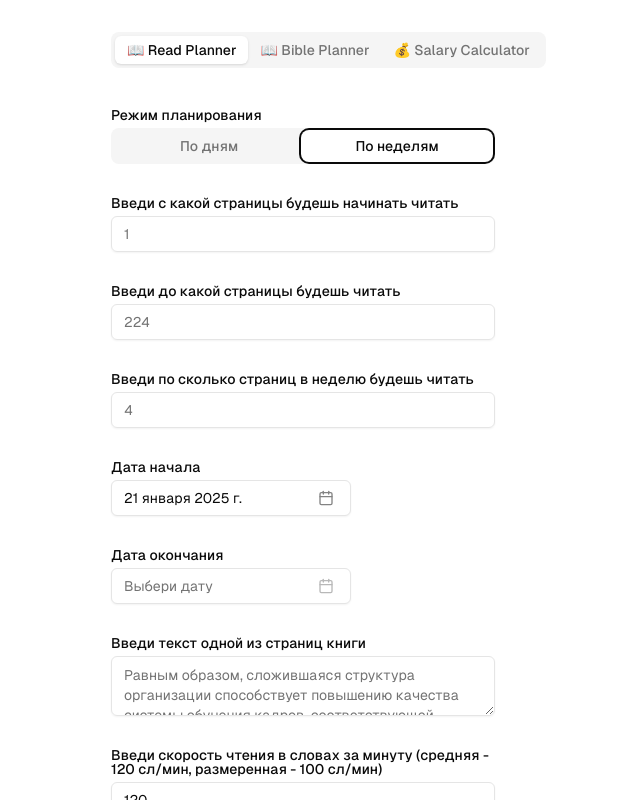
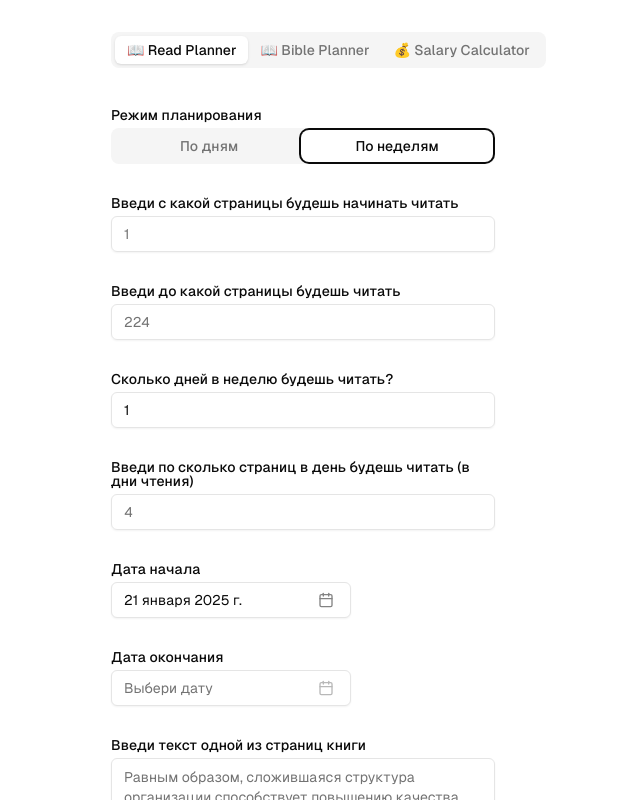
Before and after one commit to nezort11/salary-calculator, a Next.js app: page / in a window 1280 px wide. Both pictures are taken after a click on the tab "По неделям". Shown: the top 800 px of the page, without its empty margins (329-969 px from the left). Built offline with nearby package versions, Linux system fonts and the light colour scheme.

Commit message:
feat: enhance weekly book planning by allowing users to specify reading days per week and updating related calculations, and add agent rules for TypeScript verification.

```diff
--- a/app/containers/BookPlanner.tsx
+++ b/app/containers/BookPlanner.tsx
@@ -46,13 +46,14 @@ export const BookPlanner = () => {
   const [endDate, setEndDate] = useState<Date | undefined>();
   const [pageContent, setPageContent] = useState<string | undefined>();
   const [readingSpeed, setReadingSpeed] = useState<number | undefined>(
-    120
+    120,
   );
   const [isGenerating, setIsGenerating] = useState(false);
   const [lastModified, setLastModified] = useState<
     "pages" | "date" | null
   >(null);
   const [planMode, setPlanMode] = useState<"daily" | "weekly">("daily");
+  const [daysPerWeekCount, setDaysPerWeekCount] = useState<number>(1);
 
   // Calculate end date when pages per day/week changes
   const calculatedEndDate = useMemo(() => {
@@ -70,8 +71,9 @@ export const BookPlanner = () => {
         // pagesPerDayCount is pages per day
         daysNeeded = Math.ceil(totalPages / pagesPerDayCount);
       } else {
-        // pagesPerDayCount is pages per week
-        const weeksNeeded = Math.ceil(totalPages / pagesPerDayCount);
+        // pagesPerDayCount is pages per day, but only for daysPerWeekCount days
+        const pagesPerWeek = pagesPerDayCount * daysPerWeekCount;
+        const weeksNeeded = Math.ceil(totalPages / pagesPerWeek);
         daysNeeded = weeksNeeded * 7;
       }
 
@@ -88,6 +90,7 @@ export const BookPlanner = () => {
     lastModified,
     endDate,
     planMode,
+    daysPerWeekCount,
   ]);
 
   // Calculate pages per day/week when end date changes
@@ -107,8 +110,11 @@ export const BookPlanner = () => {
         if (planMode === "daily") {
           return Math.ceil(totalPages / daysAvailable);
         } else {
+          // Weekly mode: check how many "reading weeks" we have
           const weeksAvailable = Math.ceil(daysAvailable / 7);
-          return Math.ceil(totalPages / weeksAvailable);
+          // Total reading days available in that period
+          const totalReadingDays = weeksAvailable * daysPerWeekCount;
+          return Math.ceil(totalPages / totalReadingDays);
         }
       }
     }
@@ -121,6 +127,7 @@ export const BookPlanner = () => {
     lastModified,
     pagesPerDayCount,
     planMode,
+    daysPerWeekCount,
   ]);
 
   // Sync calculated values
@@ -140,18 +147,26 @@ export const BookPlanner = () => {
       // In daily mode: effectivePagesPerDay is pages per day
       return pagesReadCount / effectivePagesPerDay;
     } else {
-      // In weekly mode: effectivePagesPerDay is pages per week
-      const weeksNeeded = pagesReadCount / effectivePagesPerDay;
+      // effectivePagesPerDay is pages per READING day
+      // We need total weeks to get total duration days
+      const totalPagesPerWeek = effectivePagesPerDay * daysPerWeekCount;
+      const weeksNeeded = pagesReadCount / totalPagesPerWeek;
       return weeksNeeded * 7;
     }
-  }, [pagesReadCount, effectivePagesPerDay, planMode]);
+  }, [pagesReadCount, effectivePagesPerDay, planMode, daysPerWeekCount]);
 
   const pagesReadCountWeeks = pagesReadCountDays && pagesReadCountDays / 7;
   const pagesReadCountMonths =
     pagesReadCountDays && pagesReadCountDays / 30;
 
   const resultPlan = useMemo(() => {
-    if (startPage && endPage && effectivePagesPerDay && startDate) {
+    if (
+      startPage &&
+      endPage &&
+      effectivePagesPerDay &&
+      startDate &&
+      (planMode === "daily" || daysPerWeekCount)
+    ) {
       if (planMode === "daily") {
         // Daily plan generation
         const days = [];
@@ -164,18 +179,18 @@ export const BookPlanner = () => {
         ) {
           const currentEndPage = Math.min(
             currentStartPage + effectivePagesPerDay - 1,
-            endPage
+            endPage,
           );
           const currentDateDay = currentDate.getDate();
           const currentMonthNameLocalized = currentDate.toLocaleDateString(
             "ru-RU",
             {
               month: "short",
-            }
+            },
           );
           const dayOfWeek = format(currentDate, "EEEEEE", { locale: ru });
           days.push(
-            `${dayOfWeek}, ${currentDateDay} ${currentMonthNameLocalized} (день ${currentDayIndex}) — стр. ${currentStartPage}-${currentEndPage}`
+            `${dayOfWeek}, ${currentDateDay} ${currentMonthNameLocalized} (день ${currentDayIndex}) — стр. ${currentStartPage}-${currentEndPage}`,
           );
 
           currentDayIndex += 1;
@@ -188,18 +203,10 @@ export const BookPlanner = () => {
         const weeks = [];
         let currentWeekIndex = 1;
         const currentDate = new Date(startDate);
-        const pagesPerWeek = effectivePagesPerDay; // In weekly mode, this is already pages per week
 
-        for (
-          let currentStartPage = startPage;
-          currentStartPage < endPage;
-          currentStartPage += pagesPerWeek
-        ) {
-          const currentEndPage = Math.min(
-            currentStartPage + pagesPerWeek - 1,
-            endPage
-          );
+        let currentStartPage = startPage;
 
+        while (currentStartPage < endPage) {
           // Calculate week end date
           const weekEndDate = new Date(currentDate);
           weekEndDate.setDate(weekEndDate.getDate() + 6);
@@ -209,19 +216,36 @@ export const BookPlanner = () => {
             "ru-RU",
             {
               month: "short",
-            }
+            },
           );
           const endDateDay = weekEndDate.getDate();
           const endMonthNameLocalized = weekEndDate.toLocaleDateString(
             "ru-RU",
             {
               month: "short",
-            }
+            },
           );
 
-          weeks.push(
-            `Неделя ${currentWeekIndex}: ${startDateDay} ${startMonthNameLocalized} - ${endDateDay} ${endMonthNameLocalized} — стр. ${currentStartPage}-${currentEndPage}`
-          );
+          // Generate days for this week
+          const dayRanges = [];
+          for (let i = 0; i < daysPerWeekCount; i++) {
+            if (currentStartPage >= endPage) break;
+
+            const currentEndPage = Math.min(
+              currentStartPage + effectivePagesPerDay - 1,
+              endPage,
+            );
+            dayRanges.push(`${currentStartPage}-${currentEndPage}`);
+            currentStartPage = currentEndPage + 1;
+          }
+
+          if (dayRanges.length > 0) {
+            weeks.push(
+              `Неделя ${currentWeekIndex}: ${startDateDay} ${startMonthNameLocalized} - ${endDateDay} ${endMonthNameLocalized} — стр. ${dayRanges.join(
+                ", ",
+              )}`,
+            );
+          }
 
           currentWeekIndex += 1;
           currentDate.setDate(currentDate.getDate() + 7);
@@ -230,14 +254,21 @@ export const BookPlanner = () => {
         return weeks.join("\n");
       }
     }
-  }, [startPage, endPage, effectivePagesPerDay, startDate, planMode]);
+  }, [
+    startPage,
+    endPage,
+    effectivePagesPerDay,
+    startDate,
+    planMode,
+    daysPerWeekCount,
+  ]);
 
   const readTimeMinutes = useMemo(() => {
     if (pageContent && readingSpeed && effectivePagesPerDay) {
       const pageWords = pageContent.split(" ");
       const pageReadTimeMinutes = pageWords.length / readingSpeed;
 
-      // In both modes, multiply by pages (daily or weekly)
+      // effectivePagesPerDay is now always pages per one reading day
       return pageReadTimeMinutes * effectivePagesPerDay;
     }
   }, [pageContent, readingSpeed, effectivePagesPerDay]);
@@ -319,7 +350,7 @@ export const BookPlanner = () => {
         pageWidthMm,
         pageHeightMm,
         undefined,
-        "FAST"
+        "FAST",
       );
       const fileName = `План чтения ${
         startDate ? format(startDate, "PPP", { locale: ru }) : "-"
@@ -335,7 +366,7 @@ export const BookPlanner = () => {
         const isTMA =
           !!tg?.platform ||
           /tgWebAppPlatform|tgWebAppData/.test(
-            `${window.location.hash} ${window.location.search}`
+            `${window.location.hash} ${window.location.search}`,
           );
         if (isTMA) {
           const initData =
@@ -346,7 +377,7 @@ export const BookPlanner = () => {
                 : window.location.hash || "";
               const hashParams = new URLSearchParams(hash);
               const searchParams = new URLSearchParams(
-                window.location.search
+                window.location.search,
               );
               const encoded =
                 hashParams.get("tgWebAppData") ||
@@ -432,11 +463,34 @@ export const BookPlanner = () => {
           onChange={(e) => setEndPage(+e.target.value)}
         />
       </div>
+
+      {planMode === "weekly" && (
+        <div className="grid w-full max-w-sm items-center gap-1.5">
+          <Label htmlFor="daysPerWeek">
+            Сколько дней в неделю будешь читать?
+          </Label>
+          <Input
+            id="daysPerWeek"
+            type="number"
+            min={1}
+            max={7}
+            placeholder="1"
+            value={daysPerWeekCount}
+            onChange={(e) => {
+              const val = +e.target.value;
+              if (val > 0 && val <= 7) {
+                setDaysPerWeekCount(val);
+                setLastModified("pages");
+              }
+            }}
+          />
+        </div>
+      )}
+
       <div className="grid w-full max-w-sm items-center gap-1.5">
         <Label htmlFor="pageCount">
-          {planMode === "daily"
-            ? "Введи по сколько страниц в день будешь читать"
-            : "Введи по сколько страниц в неделю будешь читать"}
+          Введи по сколько страниц в день будешь читать{" "}
+          {planMode === "weekly" && "(в дни чтения)"}
         </Label>
         <Input
           id="pageCount"
@@ -458,7 +512,7 @@ export const BookPlanner = () => {
               variant={"outline"}
               className={cn(
                 "w-[240px] pl-3 text-left font-normal",
-                !startDate && "text-muted-foreground"
+                !startDate && "text-muted-foreground",
               )}
             >
               {startDate ? (
@@ -487,7 +541,7 @@ export const BookPlanner = () => {
               variant={"outline"}
               className={cn(
                 "w-[240px] pl-3 text-left font-normal",
-                !effectiveEndDate && "text-muted-foreground"
+                !effectiveEndDate && "text-muted-foreground",
               )}
             >
               {effectiveEndDate ? (
@@ -574,7 +628,7 @@ export const BookPlanner = () => {
               <div className="w-full mb-4">
                 <Label htmlFor="readTime">
                   Ориентировочное время чтения (мин /{" "}
-                  {planMode === "daily" ? "день" : "неделю"})
+                  {planMode === "daily" ? "день" : "день чтения"})
                 </Label>
                 <Input
                   id="readTime"
```
Also changed, not shown: 1 other file (tests, documents, lock files or other folders).
